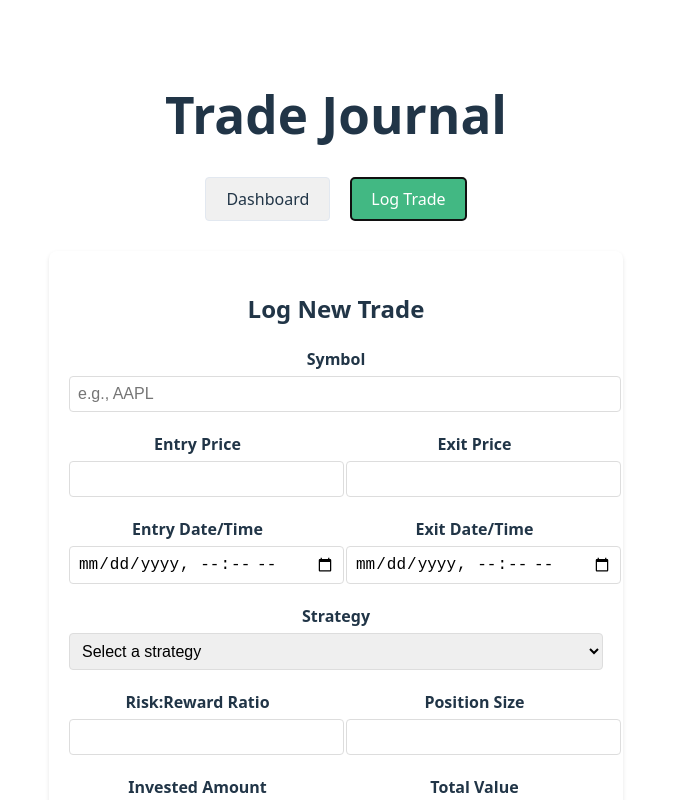
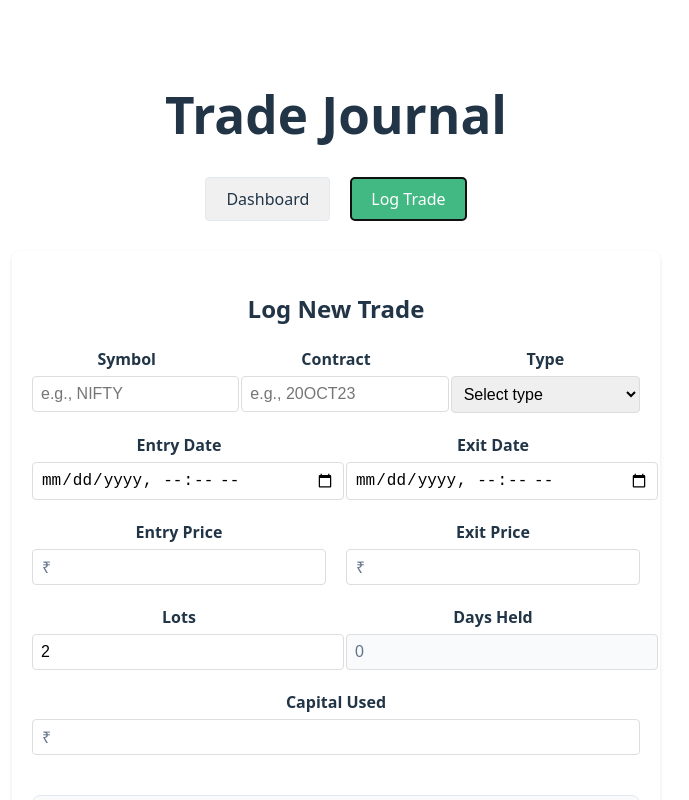
Before and after one commit to gopinath0332-del/MyTradeJournal, a Vue app in the folder FE/: page / in a window 1280 px wide. Both pictures are taken after a click on the button "Log Trade". Shown: the top 800 px of the page, without its empty margins (304-993 px from the left). Built offline with nearby package versions, Linux system fonts and the light colour scheme.

Commit message:
updating trade log

```diff
--- a/FE/src/components/trade/TradeForm.vue
+++ b/FE/src/components/trade/TradeForm.vue
@@ -3,104 +3,107 @@
     <div class="trade-form">
         <h2>Log New Trade</h2>
         <form @submit.prevent="handleSubmit">
+            <div class="form-row">
                 <div class="form-group">
                     <label for="symbol">Symbol</label>
-                <input type="text" id="symbol" v-model="trade.symbol" required placeholder="e.g., AAPL" />
+                    <input type="text" id="symbol" v-model="trade.symbol" required placeholder="e.g., NIFTY" />
+                </div>
+                <div class="form-group">
+                    <label for="contract">Contract</label>
+                    <input type="text" id="contract" v-model="trade.contract" required placeholder="e.g., 20OCT23" />
+                </div>
+                <div class="form-group">
+                    <label for="tradeType">Type</label>
+                    <select id="tradeType" v-model="trade.type" required :class="{
+                        'type-buy': trade.type === 'BUY',
+                        'type-sell': trade.type === 'SELL'
+                    }">
+                        <option value="">Select type</option>
+                        <option value="BUY">Buy</option>
+                        <option value="SELL">Sell</option>
+                    </select>
+                </div>
+            </div>
+
+            <div class="form-row">
+                <div class="form-group">
+                    <label for="entryDate">Entry Date</label>
+                    <input type="datetime-local" id="entryDate" v-model="trade.entryDate" required
+                        @change="calculateHoldingDays" />
+                </div>
+                <div class="form-group">
+                    <label for="exitDate">Exit Date</label>
+                    <input type="datetime-local" id="exitDate" v-model="trade.exitDate"
+                        @change="calculateHoldingDays" />
+                </div>
             </div>
 
             <div class="form-row">
                 <div class="form-group">
                     <label for="entryPrice">Entry Price</label>
-                    <input type="number" id="entryPrice" v-model="trade.entryPrice" required step="0.01" />
+                    <div class="input-with-prefix">
+                        <span class="currency-prefix">₹</span>
+                        <input type="number" id="entryPrice" v-model="trade.entryPrice" required step="0.01"
+                            @input="calculatePnL" />
+                    </div>
                 </div>
                 <div class="form-group">
                     <label for="exitPrice">Exit Price</label>
-                    <input type="number" id="exitPrice" v-model="trade.exitPrice" step="0.01" />
-                </div>
-            </div>
-
-            <div class="form-row">
-                <div class="form-group">
-                    <label for="entryDate">Entry Date/Time</label>
-                    <input type="datetime-local" id="entryDate" v-model="trade.entryDate" required />
-                </div>
-                <div class="form-group">
-                    <label for="exitDate">Exit Date/Time</label>
-                    <input type="datetime-local" id="exitDate" v-model="trade.exitDate" />
-                </div>
-            </div>
-
-            <div class="form-group">
-                <label for="strategy">Strategy</label>
-                <select id="strategy" v-model="trade.strategy" required>
-                    <option value="">Select a strategy</option>
-                    <option value="Turtle">Turtle</option>
-                    <option value="Donchian">Donchian</option>
-                    <option value="SuperTrend">SuperTrend</option>
-                    <option value="Other">Other</option>
-                </select>
-            </div>
-
-            <div class="form-row">
-                <div class="form-group">
-                    <label for="riskRewardRatio">Risk:Reward Ratio</label>
-                    <input type="number" id="riskRewardRatio" v-model="trade.riskRewardRatio" step="0.01" required />
-                </div>
-                <div class="form-group">
-                    <label for="positionSize">Position Size</label>
-                    <input type="number" id="positionSize" v-model="trade.positionSize" required />
-                </div>
-            </div>
-
-            <div class="form-row">
-                <div class="form-group">
-                    <label for="investedAmount">Invested Amount</label>
                     <div class="input-with-prefix">
                         <span class="currency-prefix">₹</span>
-                        <input type="number" id="investedAmount" v-model="trade.investedAmount" step="0.01" required
-                            @input="validateAmount($event); calculateValues()" placeholder="0.00" min="0" />
-                    </div>
-                </div>
-                <div class="form-group">
-                    <label for="totalValue">Total Value</label>
-                    <div class="input-with-prefix">
-                        <span class="currency-prefix">₹</span>
-                        <input type="text" id="totalValue" :value="formatCurrency(totalValue).replace('₹', '')"
-                            disabled />
+                        <input type="number" id="exitPrice" v-model="trade.exitPrice" step="0.01"
+                            @input="calculatePnL" />
                     </div>
                 </div>
             </div>
 
             <div class="form-row">
                 <div class="form-group">
-                    <label for="tradeStatus">Trade Status</label>
-                    <select id="tradeStatus" v-model="trade.status" required :class="{
-                        'status-profit': trade.status === 'PROFIT',
-                        'status-loss': trade.status === 'LOSS',
-                        'status-breakeven': trade.status === 'BREAKEVEN'
-                    }">
-                        <option value="">Select status</option>
-                        <option value="PROFIT">Profit</option>
-                        <option value="LOSS">Loss</option>
-                        <option value="BREAKEVEN">Breakeven</option>
-                    </select>
+                    <label for="lots">Lots</label>
+                    <input type="number" id="lots" v-model="trade.lots" required min="1" step="1"
+                        @input="calculatePnL" />
                 </div>
                 <div class="form-group">
-                    <label>Profit/Loss Summary</label>
-                    <div class="profit-loss-summary"
-                        :class="{ 'profit': profitLoss.amount > 0, 'loss': profitLoss.amount < 0 }">
-                        <div class="pl-details">
-                            <div class="pl-row">
-                                <span>Amount:</span>
-                                <span class="pl-amount">{{ formatCurrency(profitLoss.amount) }}</span>
+                    <label for="daysHeld">Days Held</label>
+                    <input type="number" id="daysHeld" :value="trade.daysHeld" disabled />
                 </div>
-                            <div class="pl-row">
-                                <span>% of Investment:</span>
-                                <span class="pl-percentage">{{ profitLoss.percentage.toFixed(2) }}%</span>
+            </div>
+
+            <div class="form-row">
+                <div class="form-group">
+                    <label for="capitalUsed">Capital Used</label>
+                    <div class="input-with-prefix">
+                        <span class="currency-prefix">₹</span>
+                        <input type="number" id="capitalUsed" v-model="trade.capitalUsed" required step="0.01" min="0"
+                            @input="calculatePnL" />
                     </div>
                 </div>
             </div>
+
+            <div class="trade-summary">
+                <h3>Trade Summary</h3>
+                <div class="summary-row">
+                    <div class="summary-label">P&L Amount:</div>
+                    <div class="summary-value">
+                        <div class="input-with-prefix">
+                            <span class="currency-prefix">₹</span>
+                            <input type="number" v-model="pnl.amount" step="0.01" @input="updateReturnFromPnL"
+                                :class="{ 'profit': pnl.amount > 0, 'loss': pnl.amount < 0 }" />
                         </div>
+                    </div>
+                </div>
+                <div class="summary-row">
+                    <div class="summary-label">Return %:</div>
+                    <div class="summary-value" :class="{ 'profit': pnl.percentage > 0, 'loss': pnl.percentage < 0 }">
+                        {{ pnl.percentage.toFixed(2) }}%
+                    </div>
+                </div>
+            </div>
+
+            <div class="form-group">
+                <label for="notes">Notes</label>
+                <textarea id="notes" v-model="trade.notes" rows="4"
+                    placeholder="Add your trade notes here..."></textarea>
             </div>
 
             <div class="form-group">
@@ -140,6 +143,23 @@
 <script setup>
 import { ref } from 'vue'
 
+const trade = ref({
+    symbol: '',
+    contract: '',
+    type: '',
+    entryPrice: null,
+    exitPrice: null,
+    entryDate: '',
+    exitDate: '',
+    lots: 2,
+    daysHeld: 0,
+    capitalUsed: null,
+    notes: '',
+    confidence: 3,
+    executionQuality: 3,
+    lessonsLearned: ''
+})
+
 // Currency formatter for Indian Rupees
 const formatCurrency = (amount) => {
     if (amount === null || amount === undefined) return ''
@@ -151,56 +171,58 @@ const formatCurrency = (amount) => {
     }).format(amount)
 }
 
-const trade = ref({
+const resetForm = () => {
+    trade.value = {
         symbol: '',
+        contract: '',
+        type: '',
         entryPrice: null,
         exitPrice: null,
         entryDate: '',
         exitDate: '',
-    strategy: '',
-    riskRewardRatio: null,
-    positionSize: null,
-    investedAmount: null,
-    status: '',
-    notes: '',
-    screenshots: [],
-    confidence: 3,
-    executionQuality: 3,
-    lessonsLearned: ''
-})
-
-const totalValue = ref(0)
-const profitLoss = ref({ amount: 0, percentage: 0 })
-
-const validateAmount = (event) => {
-    const value = event.target.value
-    if (value < 0) {
-        event.target.value = 0
-        trade.value.investedAmount = 0
+        lots: 2,
+        daysHeld: 0,
+        capitalUsed: null
     }
 }
 
-const calculateValues = () => {
-    if (trade.value.investedAmount && trade.value.exitPrice && trade.value.entryPrice) {
-        // Calculate total value
-        const percentageChange = ((trade.value.exitPrice - trade.value.entryPrice) / trade.value.entryPrice)
-        totalValue.value = trade.value.investedAmount * (1 + percentageChange)
+const pnl = ref({
+    amount: 0,
+    percentage: 0
+})
 
-        // Calculate profit/loss
-        profitLoss.value.amount = totalValue.value - trade.value.investedAmount
-        profitLoss.value.percentage = (profitLoss.value.amount / trade.value.investedAmount) * 100
+const calculateHoldingDays = () => {
+    if (trade.value.entryDate && trade.value.exitDate) {
+        const entry = new Date(trade.value.entryDate)
+        const exit = new Date(trade.value.exitDate)
+        const diffTime = Math.abs(exit - entry)
+        trade.value.daysHeld = Math.ceil(diffTime / (1000 * 60 * 60 * 24))
+    } else {
+        trade.value.daysHeld = 0
+    }
+}
 
-        // Auto-update trade status based on profit/loss
-        if (profitLoss.value.amount > 0) {
-            trade.value.status = 'PROFIT'
-        } else if (profitLoss.value.amount < 0) {
-            trade.value.status = 'LOSS'
+const calculatePnL = () => {
+    if (trade.value.entryPrice && trade.value.exitPrice && trade.value.lots && trade.value.capitalUsed) {
+        const priceDiff = trade.value.exitPrice - trade.value.entryPrice
+        const multiplier = trade.value.type === 'SELL' ? -1 : 1
+
+        // Calculate P&L amount
+        pnl.value.amount = priceDiff * trade.value.lots * multiplier
+
+        // Calculate return percentage
+        updateReturnFromPnL()
     } else {
-            trade.value.status = 'BREAKEVEN'
+        pnl.value.amount = 0
+        pnl.value.percentage = 0
     }
+}
+
+const updateReturnFromPnL = () => {
+    if (trade.value.capitalUsed && pnl.value.amount) {
+        pnl.value.percentage = (pnl.value.amount / trade.value.capitalUsed) * 100
     } else {
-        totalValue.value = trade.value.investedAmount || 0
-        profitLoss.value = { amount: 0, percentage: 0 }
+        pnl.value.percentage = 0
     }
 }
 
@@ -216,7 +238,6 @@ const handleSubmit = async () => {
         trades.push({
             ...trade.value,
             id: Date.now(), // Simple unique ID
-            screenshots: [], // We'll handle file storage later
             createdAt: new Date().toISOString()
         })
         localStorage.setItem('trades', JSON.stringify(trades))
@@ -224,21 +245,22 @@ const handleSubmit = async () => {
         // Reset form
         trade.value = {
             symbol: '',
+            type: '',
             entryPrice: null,
             exitPrice: null,
             entryDate: '',
             exitDate: '',
-            strategy: '',
-            riskRewardRatio: null,
-            positionSize: null,
-            investedAmount: null,
-            notes: '',
-            screenshots: [],
-            confidence: 3,
-            executionQuality: 3,
-            lessonsLearned: ''
+            lots: 2, // Keeping default value
+            daysHeld: 0,
+            capitalUsed: null,
+            notes: ''
         }
-        totalValue.value = 0
+
+        // Reset P&L values
+        pnl.value = {
+            amount: 0,
+            percentage: 0
+        }
     } catch (error) {
         console.error('Error saving trade:', error)
     }
@@ -309,6 +331,45 @@ textarea {
     align-items: center;
 }
 
+.type-buy {
+    background-color: rgba(66, 184, 131, 0.1) !important;
+    color: #42b883 !important;
+    border-color: #42b883 !important;
+}
+
+.type-sell {
+    background-color: rgba(239, 68, 68, 0.1) !important;
+    color: #ef4444 !important;
+    border-color: #ef4444 !important;
+}
+
+select.type-buy option,
+select.type-sell option {
+    color: #1e293b;
+    background-color: #ffffff;
+}
+
+.summary-value input {
+    width: 100%;
+    padding: 8px;
+    border: 1px solid #e2e8f0;
+    border-radius: 4px;
+    font-size: 16px;
+    text-align: right;
+}
+
+.summary-value input.profit {
+    color: #42b883;
+    border-color: #42b883;
+    background-color: rgba(66, 184, 131, 0.1);
+}
+
+.summary-value input.loss {
+    color: #ef4444;
+    border-color: #ef4444;
+    background-color: rgba(239, 68, 68, 0.1);
+}
+
 .currency-prefix {
     position: absolute;
     left: 10px;
@@ -354,9 +415,59 @@ input[disabled] {
     font-weight: bold;
 }
 
-.pl-percentage {
-    font-size: 1.2em;
-    opacity: 0.9;
+.trade-summary {
+    background-color: #f8fafc;
+    border: 1px solid #e2e8f0;
+    border-radius: 8px;
+    padding: 20px;
+    margin: 20px 0;
+}
+
+.trade-summary h3 {
+    margin: 0 0 15px 0;
+    color: #1e293b;
+}
+
+.summary-row {
+    display: flex;
+    justify-content: space-between;
+    align-items: center;
+    padding: 10px 0;
+    border-bottom: 1px solid #e2e8f0;
+}
+
+.summary-row:last-child {
+    border-bottom: none;
+}
+
+.summary-label {
+    color: #64748b;
+    font-weight: 500;
+}
+
+.summary-value {
+    font-size: 1.1em;
+    font-weight: 600;
+}
+
+.summary-value.profit {
+    color: #42b883;
+}
+
+.summary-value.loss {
+    color: #ef4444;
+}
+
+input[type="number"] {
+    appearance: textfield;
+    -moz-appearance: textfield;
+    -webkit-appearance: textfield;
+}
+
+input[type="number"]::-webkit-outer-spin-button,
+input[type="number"]::-webkit-inner-spin-button {
+    -webkit-appearance: none;
+    margin: 0;
 }
 
 select[id="tradeStatus"] {
```
Lines whose indentation alone changed are shown as unchanged.
